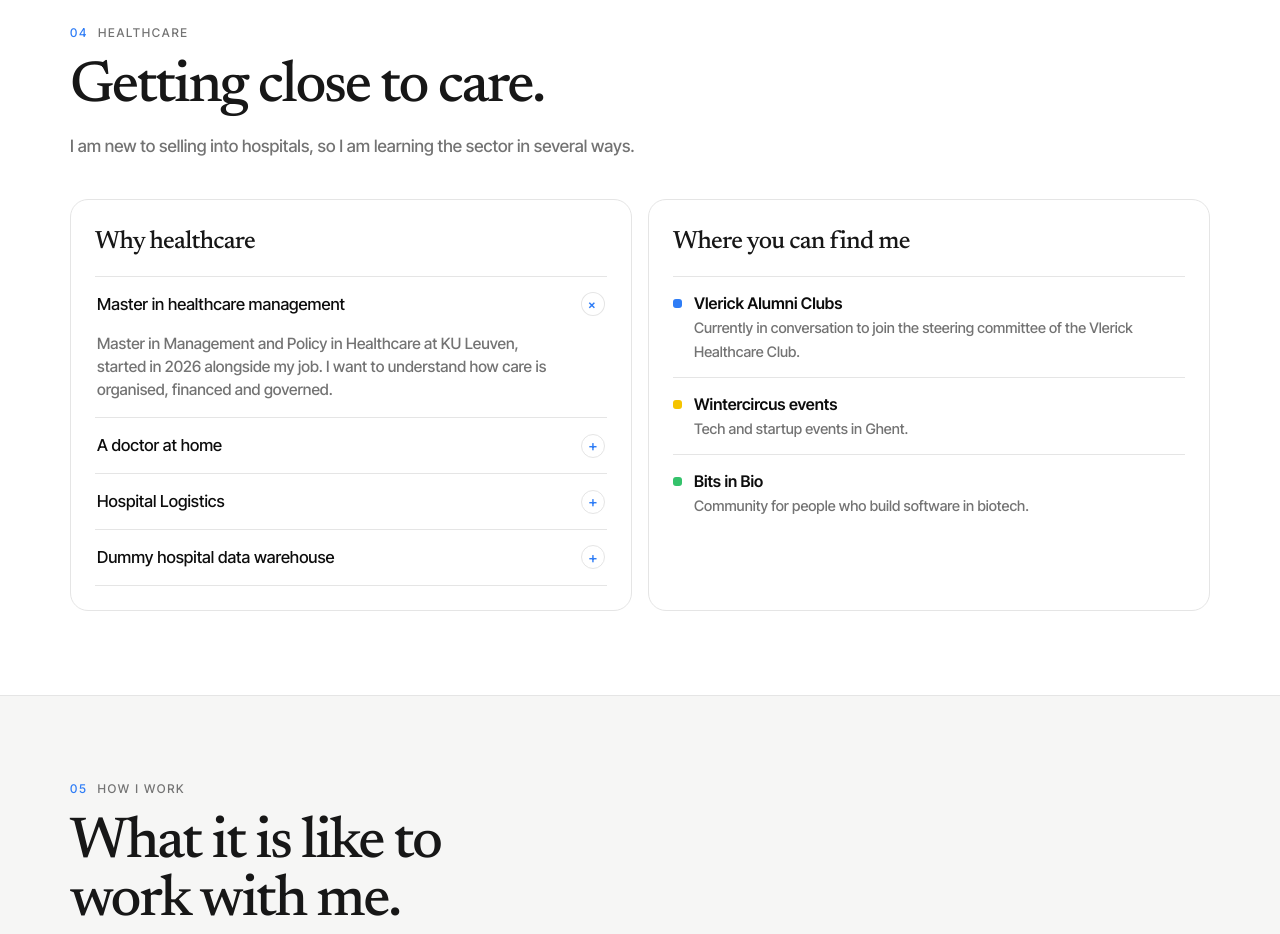
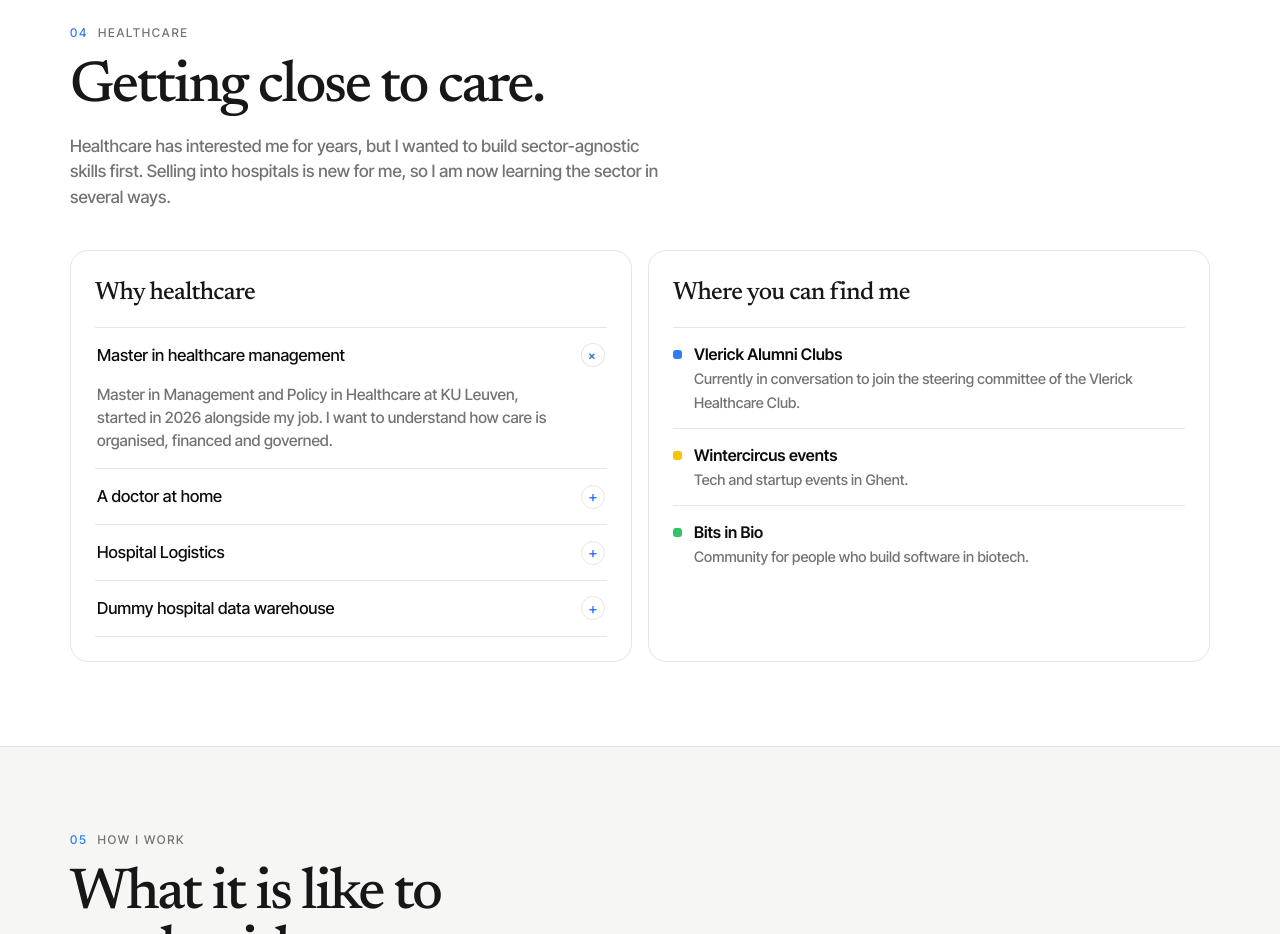
Before and after one commit to alexandremontrieux/mindoo, a plain HTML site: page index.html in a window 1280 px wide. Shown: the part 3600-4534 px from the top of the page. Drawn offline with Linux system fonts and the light colour scheme.

Commit message:
Add files via upload

```diff
--- a/index.html
+++ b/index.html
@@ -211,7 +211,7 @@ en:{
   {h:"Meeting brain",p:"Consolidates and improves the context from all my meeting notes.",d:"Meetings get transcribed, cleaned and filed into a searchable knowledge base. Decisions and action points stay retrievable weeks later.",w:0},
   {h:"Productivity hub",p:"Collects actions from my meeting notes and other sources on one kanban board, and picks some of them up by itself.",d:"The hub retrieves actions, consolidates them and starts on the ones it can do automatically, such as creating presentations or drafting messages.",w:0}
  ]},
- hc:{eye:"Healthcare", h:"Getting close to care.", lead:"I am new to selling into hospitals, so I am learning the sector in several ways.",
+ hc:{eye:"Healthcare", h:"Getting close to care.", lead:"Healthcare has interested me for years, but I wanted to build sector-agnostic skills first. Selling into hospitals is new for me, so I am now learning the sector in several ways.",
   whyh:"Why healthcare", neth:"Where you can find me",
   why:[
    ["Master in healthcare management","Master in Management and Policy in Healthcare at KU Leuven, started in 2026 alongside my job. I want to understand how care is organised, financed and governed."],
@@ -288,7 +288,7 @@ nl:{
   {h:"Meetingbrain",p:"Consolideert en verbetert de context uit al mijn meetingnotities.",d:"Meetings worden getranscribeerd, opgeschoond en opgeslagen in een doorzoekbare kennisbank. Beslissingen en actiepunten blijven weken later terug te vinden.",w:0},
   {h:"Productiviteitshub",p:"Verzamelt acties uit mijn meetingnotities en andere bronnen op één kanbanbord en pikt er zelf een deel van op.",d:"De hub haalt acties op, consolideert ze en begint aan wat automatisch kan, zoals presentaties maken of berichten opstellen.",w:0}
  ]},
- hc:{eye:"Zorg", h:"Dichter bij de zorg.", lead:"Verkopen aan ziekenhuizen is nieuw voor mij, dus leer ik de sector op verschillende manieren kennen.",
+ hc:{eye:"Zorg", h:"Dichter bij de zorg.", lead:"De zorg boeit me al jaren, maar ik wilde eerst sectoronafhankelijke vaardigheden opbouwen. Verkopen aan ziekenhuizen is nieuw voor mij, dus leer ik de sector nu op verschillende manieren kennen.",
   whyh:"Waarom zorg", neth:"Waar je me tegenkomt",
   why:[
    ["Master in zorgmanagement","Master Management en Beleid in de Gezondheidszorg aan de KU Leuven, gestart in 2026 naast mijn job. Ik wil begrijpen hoe de zorg georganiseerd, gefinancierd en bestuurd wordt."],
@@ -365,7 +365,7 @@ fr:{
   {h:"Meeting brain",p:"Consolide et améliore le contexte de toutes mes notes de réunion.",d:"Les réunions sont transcrites, nettoyées et classées dans une base de connaissances consultable. Les décisions et les actions restent retrouvables des semaines plus tard.",w:0},
   {h:"Hub de productivité",p:"Rassemble les actions de mes notes de réunion et d'autres sources sur un tableau kanban, et en prend une partie en charge lui-même.",d:"Le hub récupère les actions, les consolide et commence celles qu'il peut faire automatiquement, comme créer des présentations ou rédiger des messages.",w:0}
  ]},
- hc:{eye:"Santé", h:"Me rapprocher des soins.", lead:"Vendre aux hôpitaux est nouveau pour moi, alors j'apprends le secteur de plusieurs manières.",
+ hc:{eye:"Santé", h:"Me rapprocher des soins.", lead:"Les soins de santé m'intéressent depuis des années, mais je voulais d'abord acquérir des compétences applicables à tous les secteurs. Vendre aux hôpitaux est nouveau pour moi, alors j'apprends maintenant le secteur de plusieurs manières.",
   whyh:"Pourquoi la santé", neth:"Où me croiser",
   why:[
    ["Master en management des soins de santé","Master en Management et Politique des Soins de Santé à la KU Leuven, commencé en 2026 en parallèle de mon travail. Je veux comprendre comment les soins sont organisés, financés et gouvernés."],
```
